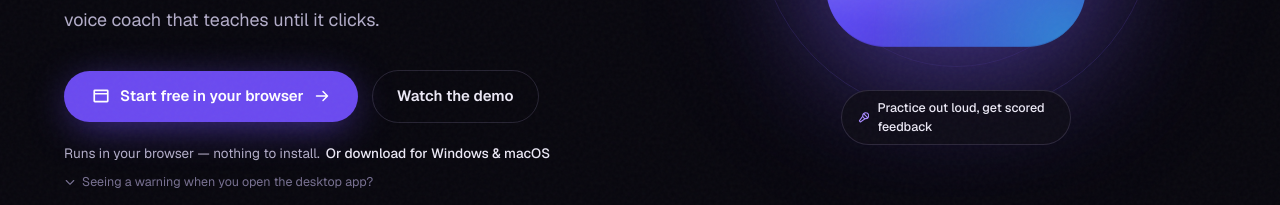
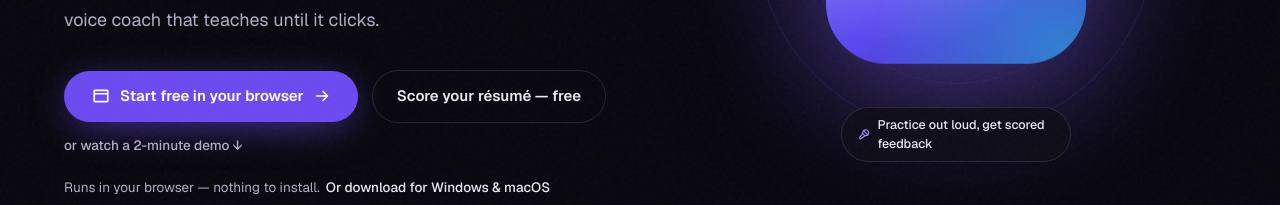
Before and after one commit to DannyPreye/intervium_web, a Next.js app: page / in a window 1280 px wide. Shown: the part 501-706 px from the top of the page. Built offline with nearby package versions, Linux system fonts and the light colour scheme; no server answers.

Commit message:
Fixed: security vulnerable issues

```diff
--- a/src/app/(auth)/login/page.tsx
+++ b/src/app/(auth)/login/page.tsx
@@ -16,7 +16,10 @@ type AuthResponse = { user?: unknown; tokens?: { access?: { token: string }; ref
 function LoginForm() {
   const router = useRouter();
   const params = useSearchParams();
-  const next = params.get("next") || "/dashboard";
+  // Only allow same-site relative paths — an absolute/protocol-relative `next`
+  // (e.g. ?next=https://evil.com or //evil.com) would be an open redirect.
+  const rawNext = params.get("next") || "/dashboard";
+  const next = rawNext.startsWith("/") && !rawNext.startsWith("//") ? rawNext : "/dashboard";
 
   // Already signed in? Skip the form.
   useEffect(() => {
--- a/src/components/landing/HeroSection.tsx
+++ b/src/components/landing/HeroSection.tsx
@@ -40,12 +40,15 @@ export default function HeroSection({ assets }: { assets: ReleaseAssets }) {
             <div className="mt-9 flex flex-wrap items-center gap-3.5">
               <WebAppCTA />
               <a
-                href="#demo"
-                className="inline-flex items-center gap-2 rounded-full border border-line-strong px-6 py-3.5 text-[15px] font-semibold text-ink transition-colors hover:bg-white/[0.04]"
+                href="/resume-score"
+                className="inline-flex items-center gap-2 rounded-full border border-line-strong px-6 py-3.5 text-[15px] font-semibold text-ink transition-colors hover:border-violet/40 hover:bg-white/[0.04]"
               >
-                Watch the demo
+                Score your résumé — free
               </a>
             </div>
+            <a href="#demo" className="mt-3 inline-block text-[13.5px] font-medium text-ink-soft underline-offset-4 hover:text-ink hover:underline">
+              or watch a 2-minute demo ↓
+            </a>
 
             <p className="mt-5 text-[13.5px] text-ink-soft">
               Runs in your browser — nothing to install.
--- a/src/lib/useRealtimeInterview.ts
+++ b/src/lib/useRealtimeInterview.ts
@@ -219,8 +219,8 @@ export function useRealtimeInterview({
       if (!sdpRes.ok) throw new Error(`Realtime handshake failed (${sdpRes.status})`);
       await pc.setRemoteDescription({ type: "answer", sdp: await sdpRes.text() });
 
-      // Meter per minute — charge the first minute immediately on connect so
-      // short sessions still pay (a realtime voice minute costs real money).
+      // Meter per minute. The first minute is charged server-side at mint, so
+      // the interval only bills each subsequent minute.
       const doTick = async () => {
         try {
           const r = unwrap<{ ok: boolean }>(
@@ -233,7 +233,6 @@ export function useRealtimeInterview({
           }
         } catch {}
       };
-      void doTick();
       tickRef.current = setInterval(doTick, 60000);
     } catch (e) {
       const err = e as { name?: string; message?: string };
--- a/src/lib/useRealtimeTutor.ts
+++ b/src/lib/useRealtimeTutor.ts
@@ -326,8 +326,8 @@ export function useRealtimeTutor({
       if (!sdpRes.ok) throw new Error(`Realtime handshake failed (${sdpRes.status})`);
       await pc.setRemoteDescription({ type: "answer", sdp: await sdpRes.text() });
 
-      // Meter per minute — charge the first minute immediately on connect so
-      // short sessions still pay (a realtime voice minute costs real money).
+      // Meter per minute. The first minute is charged server-side at mint, so
+      // the interval only bills each subsequent minute.
       const doTick = async () => {
         try {
           const r = unwrap<{ ok: boolean }>(await api("/v1/concept-coach/tick", { method: "POST" }));
@@ -337,7 +337,6 @@ export function useRealtimeTutor({
           }
         } catch {}
       };
-      void doTick();
       tickRef.current = setInterval(doTick, 60000);
     } catch (e) {
       const err = e as { name?: string; message?: string };
```
Also changed, not shown: public/.well-known/security.txt (added).
